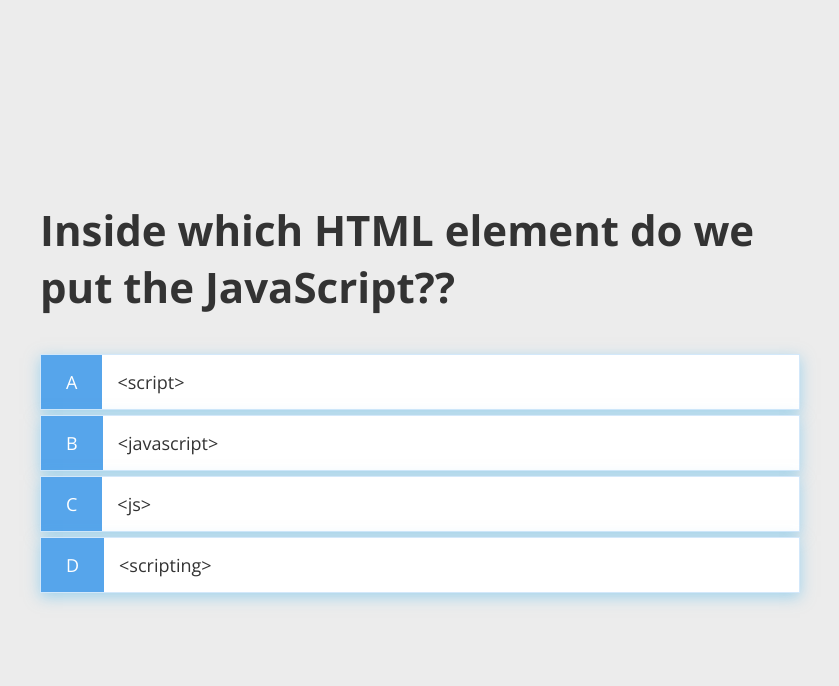
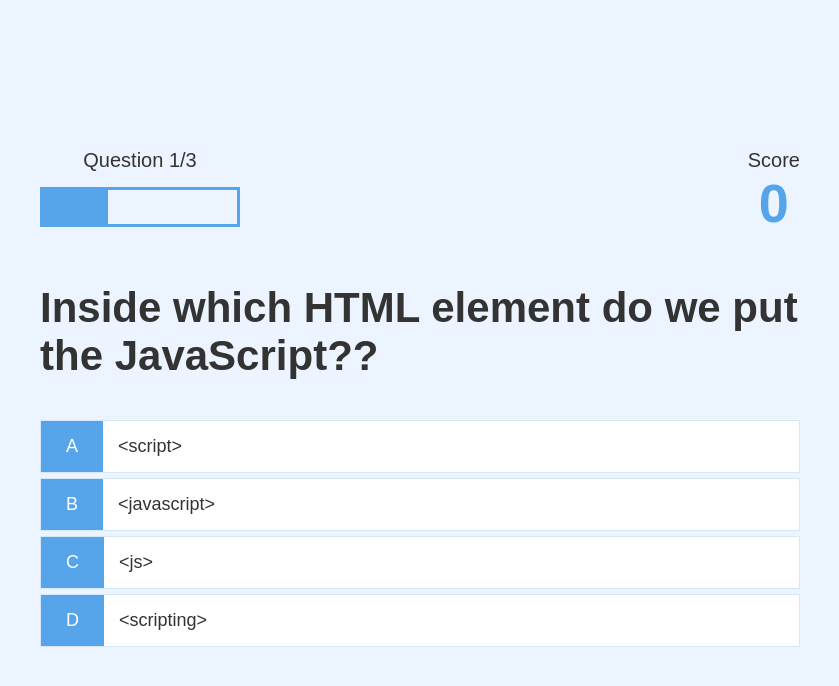
Before and after one commit to ericpeterson91/quiz-oct-2022, a plain HTML site: page game.html in a window 1280 px wide. Shown: the whole page, without its empty margins (220-1059 px from the left). Drawn offline with nearby package versions, Linux system fonts and the light colour scheme.

Commit message:
tking a break

```diff
--- a/app.css
+++ b/app.css
@@ -1,19 +1,20 @@
-@import url('https://fonts.googleapis.com/css2?family=Open+Sans:wght@400;700&display=swap');
-
 :root {
-    background-color: #ececec;
+    background-color: #ecf5ff;
     font-size: 62.5%;
   }
 
   * {
     box-sizing: border-box;
-    font-family: 'Open sans', sans-serif;
+    font-family: Arial, Helvetica, sans-serif;
     margin: 0;
     padding: 0;
     color: #333;
   }
 
-h1, h2, h3, h4 {
+  h1,
+  h2,
+  h3,
+  h4 {
     margin-bottom: 1rem;
   }
 
@@ -25,7 +26,7 @@ h1 {
 
   h1 > span {
     font-size: 2.4rem;
-    font-weight: 400;
+    font-weight: 500;
   }
 
   h2 {
@@ -36,7 +37,10 @@ h2 {
 
   h3 {
     font-size: 2.8rem;
+    font-weight: 500;
   }
+
+  /* UTILITIES */
 
   .container {
     width: 100vw;
@@ -75,8 +79,7 @@ h3 {
     display: none;
   }
 
-/* buttons */
-
+  /* BUTTONS */
   .btn {
     font-size: 1.8rem;
     padding: 1rem 0;
--- a/game.css
+++ b/game.css
@@ -3,11 +3,11 @@
     margin-bottom: 0.5rem;
     width: 100%;
     font-size: 1.8rem;
-    border: 0.1rem solid rgba(80, 165, 235, 0.25);
-    background-color: #fff;
+    border: 0.1rem solid rgb(86, 165, 235, 0.25);
+    background-color: white;
   }
 
-.choice-container {
+  .choice-container:hover {
     cursor: pointer;
     box-shadow: 0 0.4rem 1.4rem 0 rgba(86, 185, 235, 0.5);
     transform: translateY(-0.1rem);
@@ -17,10 +17,47 @@
   .choice-prefix {
     padding: 1.5rem 2.5rem;
     background-color: #56a5eb;
-    color: #fff;
+    color: white;
   }
 
   .choice-text {
     padding: 1.5rem;
-    width: 100%
+    width: 100%;
   }
+
+  .correct {
+    background-color: #28a745;
+  }
+
+  .incorrect {
+    background-color: #dc3545;
+  }
+
+  /* HUD */
+
+  #hud {
+    display: flex;
+    justify-content: space-between;
+  }
+
+  .hud-prefix {
+    text-align: center;
+    font-size: 2rem;
+  }
+
+  .hud-main-text {
+    text-align: center;
+  }
+
+  #progressBar {
+    width: 20rem;
+    height: 4rem;
+    border: 0.3rem solid #56a5eb;
+    margin-top: 1.5rem;
+  }
+
+  #progressBarFull {
+    height: 3.4rem;
+    background-color: #56a5eb;
+    width: 0%;
+  }
--- a/game.html
+++ b/game.html
@@ -2,17 +2,34 @@
 <html lang="en">
   <head>
     <meta charset="UTF-8" />
-    <meta http-equiv="X-UA-Compatible" content="IE=edge" />
     <meta name="viewport" content="width=device-width, initial-scale=1.0" />
-    <title>game</title>
-    <link rel="stylesheet" href="app.css">
-    <link rel="stylesheet" href="game.css">
-    <script defer src="game.js"></script>
+    <meta http-equiv="X-UA-Compatible" content="ie=edge" />
+    <title>Quick Quiz - Play</title>
+    <link rel="stylesheet" href="app.css" />
+    <link rel="stylesheet" href="game.css" />
   </head>
   <body>
     <div class="container">
       <div id="game" class="justify-center flex-column">
-        <h2 id="question">Hello?</h2>
+        <div id="hud">
+          <div id="hud-item">
+            <p id="progressText" class="hud-prefix">
+              Question
+            </p>
+            <div id="progressBar">
+              <div id="progressBarFull"></div>
+            </div>
+          </div>
+          <div id="hud-item">
+            <p class="hud-prefix">
+              Score
+            </p>
+            <h1 class="hud-main-text" id="score">
+              0
+            </h1>
+          </div>
+        </div>
+        <h2 id="question">What is the answer to this questions?</h2>
         <div class="choice-container">
           <p class="choice-prefix">A</p>
           <p class="choice-text" data-number="1">Choice 1</p>
@@ -31,5 +48,6 @@
         </div>
       </div>
     </div>
+    <script src="game.js"></script>
   </body>
 </html>
--- a/game.js
+++ b/game.js
@@ -1,20 +1,23 @@
-const question = document.getElementById('question')
-const choices = Array.from(document.getElementsByClassName('choice-text'))
-
-let currentQuestion = {}
-let acceptingAnswers = false
-let score = 0
-let questionCounter = 0
-let availableQuestions = []
+const question = document.getElementById("question");
+let container = document.querySelector('.container')
+const choices = Array.from(document.getElementsByClassName("choice-text"));
+const progressText = document.getElementById("progressText");
+const scoreText = document.getElementById("score");
+const progressBarFull = document.getElementById("progressBarFull");
+let currentQuestion = {};
+let acceptingAnswers = false;
+let score = 0;
+let questionCounter = 0;
+let availableQuestions = [];
 
 let questions = [
   {
-        question: 'Inside which HTML element do we put the JavaScript??',
-        choice1: '<script>',
-        choice2: '<javascript>',
-        choice3: '<js>',
-        choice4: '<scripting>',
-        answer: 1,
+    question: "Inside which HTML element do we put the JavaScript??",
+    choice1: "<script>",
+    choice2: "<javascript>",
+    choice3: "<js>",
+    choice4: "<scripting>",
+    answer: 1
   },
   {
     question:
@@ -23,7 +26,7 @@ let questions = [
     choice2: "<script name='xxx.js'>",
     choice3: "<script src='xxx.js'>",
     choice4: "<script file='xxx.js'>",
-        answer: 3,
+    answer: 3
   },
   {
     question: " How do you write 'Hello World' in an alert box?",
@@ -31,49 +34,71 @@ let questions = [
     choice2: "alertBox('Hello World');",
     choice3: "msg('Hello World');",
     choice4: "alert('Hello World');",
-        answer: 4,
-    },
-]
-const CORRECT_BONUS = 10
-const MAX_QUESTIONS = 3
+    answer: 4
+  }
+];
+
+//CONSTANTS
+const CORRECT_BONUS = 10;
+const MAX_QUESTIONS = 3;
 
 startGame = () => {
-    questionCounter = 0
-    score = 0
-    availableQuestions = [...questions]
-    console.log(availableQuestions)
-    getNewQuestion()
+  questionCounter = 0;
+  score = 0;
+  availableQuestions = [...questions];
+  getNewQuestion();
+};
+
+getNewQuestion = () => {
+  if (availableQuestions.length === 0 || questionCounter >= MAX_QUESTIONS) {
+    //go to the end page
+    return container.innerHTML = `You scored ${score} out of ${availableQuestions.length}!`;
+  }
+  questionCounter++;
+  progressText.innerText = `Question ${questionCounter}/${MAX_QUESTIONS}`;
+  //Update the progress bar
+  progressBarFull.style.width = `${(questionCounter / MAX_QUESTIONS) * 100}%`;
+
+  const questionIndex = Math.floor(Math.random() * availableQuestions.length);
+  currentQuestion = availableQuestions[questionIndex];
+  question.innerText = currentQuestion.question;
+
+  choices.forEach(choice => {
+    const number = choice.dataset["number"];
+    choice.innerText = currentQuestion["choice" + number];
+  });
+
+  availableQuestions.splice(questionIndex, 1);
+  acceptingAnswers = true;
+};
+
+choices.forEach(choice => {
+  choice.addEventListener("click", e => {
+    if (!acceptingAnswers) return;
+
+    acceptingAnswers = false;
+    const selectedChoice = e.target;
+    const selectedAnswer = selectedChoice.dataset["number"];
+
+    const classToApply =
+      selectedAnswer == currentQuestion.answer ? "correct" : "incorrect";
+
+    if (classToApply === "correct") {
+      incrementScore(CORRECT_BONUS);
     }
 
-getNewQuestion = () => {
-    if(availableQuestions.length === 0 || questionCounter >= MAX_QUESTIONS) {
-        return window.location.assign('/end.html')
-    }
-    questionCounter++
-    const questionIndex = Math.floor(Math.random() * availableQuestions.length)
-    currentQuestion = availableQuestions[questionIndex]
-    question.innerText = currentQuestion.question
+    selectedChoice.parentElement.classList.add(classToApply);
 
-    choices.forEach(choice => {
-        const number = choice.dataset['number']
-        choice.innerText = currentQuestion['choice' + number]
-    })
+    setTimeout(() => {
+      selectedChoice.parentElement.classList.remove(classToApply);
+      getNewQuestion();
+    }, 1000);
+  });
+});
 
-    availableQuestions.splice(questionIndex, 1)
+incrementScore = num => {
+  score += num;
+  scoreText.innerText = score;
+};
 
-    acceptingAnswers = true
-}
-
-choices.forEach(choice => {
-    choice.addEventListener('click', e => {
-        if(!acceptingAnswers) return
-        acceptingAnswers = false
-
-        const selectedChoice = e.target
-        const selectedAnswers = selectedChoice.dataset['number']
-        console.log(selectedAnswers)
-        getNewQuestion()
-    })
-})
-
-startGame()
+startGame();
```
Also changed, not shown: index.html (+8 -8 lines). Lines whose indentation alone changed are shown as unchanged.
